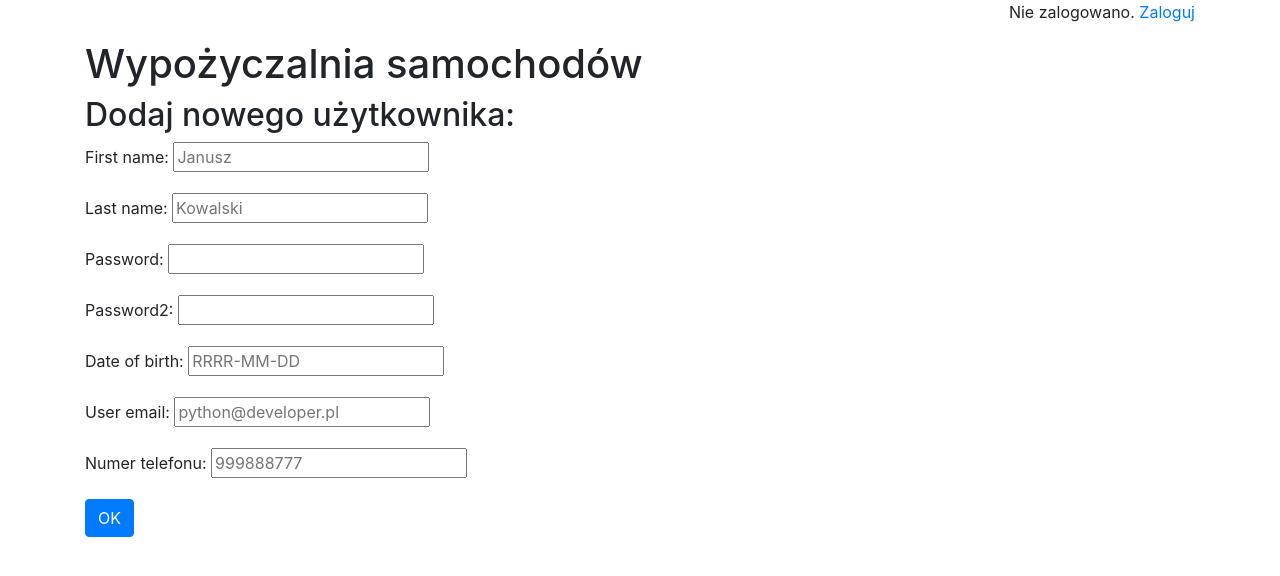
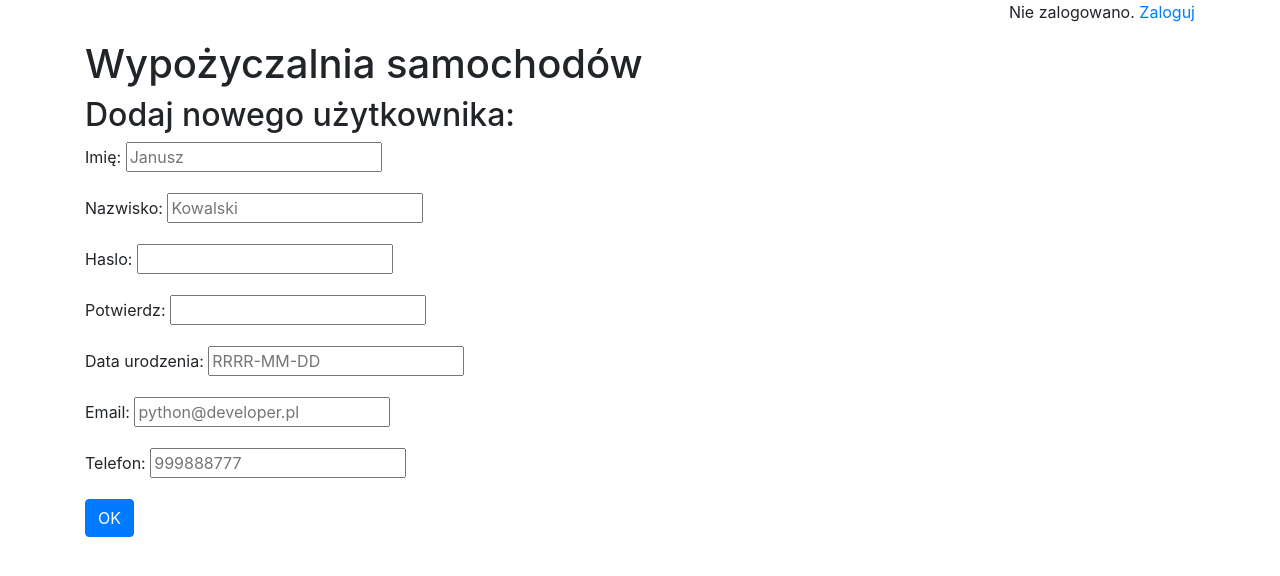
Before and after one commit to MatelkoDrd/Projekt-, a Django app: page /adduser/ in a window 1280 px wide. Shown: the top 576 px of the page. Run offline with Django 3.2, Linux system fonts and the light colour scheme; some libraries are stand-ins or nearby versions.

Commit message:
mailing and SMS

```diff
--- a/carrental/settings.py
+++ b/carrental/settings.py
@@ -114,9 +114,9 @@ AUTH_PASSWORD_VALIDATORS = [
 # Internationalization
 # https://docs.djangoproject.com/en/2.2/topics/i18n/
 
-LANGUAGE_CODE = 'en-us'
+LANGUAGE_CODE = 'pl-pl'
 
-TIME_ZONE = 'UTC'
+TIME_ZONE = 'Europe/Warsaw'
 
 USE_I18N = True
 
--- a/core/forms.py
+++ b/core/forms.py
@@ -16,9 +16,11 @@ class LogoutForm(forms.Form):
 
 class AddUserForm(forms.ModelForm):
     # first_name = forms.CharField(initial=)
-    password = forms.CharField(widget=forms.PasswordInput)
-    password2 = forms.CharField(widget=forms.PasswordInput)
+    # password = forms.CharField(verbose_name=('Haslo'), widget=forms.PasswordInput)
+    # password2 = forms.CharField(verbose_name=('Potwierdz haslo'),widget=forms.PasswordInput)
 
+    password = forms.CharField(label='Haslo',widget=forms.PasswordInput)
+    password2 = forms.CharField(label='Potwierdz', widget=forms.PasswordInput)
 
 
     # class Meta:
--- a/core/templates/add_user.html
+++ b/core/templates/add_user.html
@@ -6,4 +6,9 @@
 
     {% include 'form.html' %}
 
+    <script>
+        $('#id_date_of_birth').datepicker({
+            format: 'yyyy-mm-dd',
+        });
+    </script>
 {% endblock %}
--- a/core/templates/base.html
+++ b/core/templates/base.html
@@ -5,10 +5,11 @@
 
     <meta charset="UTF-8">
     <link rel="stylesheet" href="https://stackpath.bootstrapcdn.com/bootstrap/4.3.1/css/bootstrap.min.css" integrity="sha384-ggOyR0iXCbMQv3Xipma34MD+dH/1fQ784/j6cY/iJTQUOhcWr7x9JvoRxT2MZw1T" crossorigin="anonymous">
+    <script src="https://code.jquery.com/jquery-3.4.1.js" integrity="sha256-WpOohJOqMqqyKL9FccASB9O0KwACQJpFTUBLTYOVvVU=" crossorigin="anonymous"></script>
+    <script src="https://stackpath.bootstrapcdn.com/bootstrap/4.3.1/js/bootstrap.min.js" integrity="sha384-JjSmVgyd0p3pXB1rRibZUAYoIIy6OrQ6VrjIEaFf/nJGzIxFDsf4x0xIM+B07jRM" crossorigin="anonymous"></script>
+    <link rel="stylesheet" href="https://cdnjs.cloudflare.com/ajax/libs/bootstrap-datepicker/1.8.0/css/bootstrap-datepicker.standalone.min.css">
+    <script src="https://cdnjs.cloudflare.com/ajax/libs/bootstrap-datepicker/1.8.0/js/bootstrap-datepicker.js"></script>
 
-    <script src="https://stackpath.bootstrapcdn.com/bootstrap/4.3.1/js/bootstrap.min.js" integrity="sha384-JjSmVgyd0p3pXB1rRibZUAYoIIy6OrQ6VrjIEaFf/nJGzIxFDsf4x0xIM+B07jRM" crossorigin="anonymous"></script>
-    {% block extrahead %}
-    {% endblock %}
     <title>Wypożyczalnia</title>
 </head>
 <body>
--- a/core/templates/car_view.html
+++ b/core/templates/car_view.html
@@ -25,7 +25,11 @@
             {{ message }}
 
 
-    <script src="https://code.jquery.com/jquery-3.4.1.js" integrity="sha256-WpOohJOqMqqyKL9FccASB9O0KwACQJpFTUBLTYOVvVU=" crossorigin="anonymous"></script>
+
+        <script>$('#id_start_date').datepicker({format: 'yyyy-mm-dd',}); </script>
+        <script> $('#id_end_date').datepicker({format: 'yyyy-mm-dd',});</script>
+
+
 
     <script>
 
--- a/core/views.py
+++ b/core/views.py
@@ -20,23 +20,18 @@ from  django.core.mail import send_mail
 from django.conf import settings
 
 
+
+
+
 class BaseView(View):
     def get(self, request):
         return TemplateResponse(request, 'segments_base.html', {'segments': SEGMENT_CHOICES})
-
-# students = Student.objects.filter(school_class=school_class)
-#         return render(request, "class.html", {"students": students,
-#                                               "class_name": SCHOOL_CLASS[int(school_class)-1][1]})
-#
-#
 
 
 class SegmentView(View):
     def get(self, request, segment):
         cars = Car.objects.filter(segment=segment)
         return render(request, 'segments.html', {'cars': cars})
-
-
 
 
 class LoginView(View):
@@ -152,17 +147,18 @@ def email(request):
 
     client = SmsApiPlClient(access_token='sTwdrplwMHB72lX8HJaGROVJubT5jyK2bCOalalK')
 
-    phone_number = (request.user.phone_number)
+    # print(request.user.is_authenticated)
+    phone_number = request.user.phone_number
+    print('phone number', phone_number)
+    r = client.sms.send(to=phone_number,
+                        message='Sprawdź maila :)')
 
-    r = client.sms.send(to='798719764',
-                        message='Samochod gotowy do odbioru, ale najpierw zapraszamy na ul. Prostą 51, 7 piętro, kuchnia, lodowka po lewej :)')
-
-    print(r.id, r.points, r.status, r.error)
+    # print(r.id, r.points, r.status, r.error)
 
     print(request.user.email)
     email_address = (request.user.email,)
     subject = "Dziękujemy za wypożyczenie naszego samochodu 1!11!!!"
-    message = 'O dalszych instrukcjach będziemy informować Cię przez telefon'
+    message = 'Zapraszamy na Pizzowy Piatek z Pythonem do CodersLab :)'
     email_from = settings.EMAIL_HOST_USER
 
 
--- a/reservation/models.py
+++ b/reservation/models.py
@@ -1,14 +1,15 @@
+from django.contrib.auth import get_user_model
 from django.db import models
 
 # Create your models here.
 from django.db.models import Q
 
 from car.models import Car
-from user.models import User
+# from user.models import User
 
 
 class Reservation(models.Model):
-    user = models.ForeignKey(User, on_delete=models.SET_NULL, null=True)
+    user = models.ForeignKey(get_user_model(), on_delete=models.SET_NULL, null=True)
     car = models.ForeignKey(Car, on_delete=models.SET_NULL, null=True)
     start_date = models.DateField()
     end_date = models.DateField()
--- a/user/models.py
+++ b/user/models.py
@@ -48,11 +48,10 @@ class User(AbstractUser):
         """
         User model.
         """
-
         username = None
-        email = models.EmailField(('user email'), unique=True, null=False)
-        phone_number = models.CharField(verbose_name=('Numer telefonu'), max_length=17)
-        date_of_birth = models.DateField()
+        email = models.EmailField(verbose_name=('Email'), unique=True, null=False)
+        phone_number = models.CharField(verbose_name=('Telefon'), max_length=17)
+        date_of_birth = models.DateField(verbose_name=('Data urodzenia'))
         USERNAME_FIELD = 'email'
         REQUIRED_FIELDS = []
         objects = UserManager()
```
Also changed, not shown: user/migrations/0002_auto_20190517_0827.py (added), user/migrations/0003_auto_20190517_0828.py (added).
